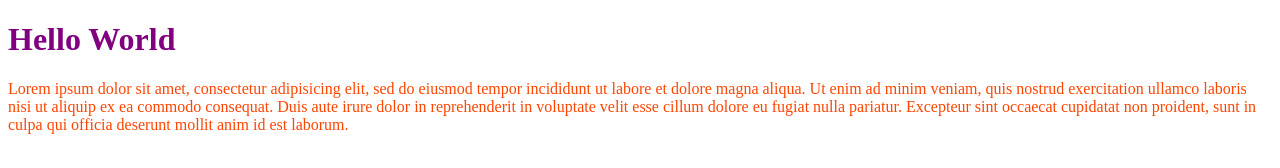
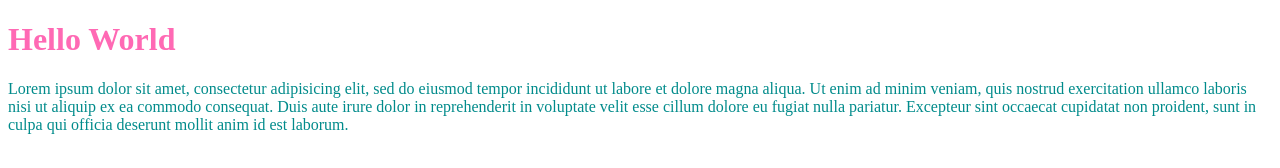
Before and after one commit to zinniagfarrell/zinniagfarrell.github.io, a plain HTML site: page index.html in a window 1280 px wide. Drawn offline with Linux system fonts and the light colour scheme.

Commit message:
Second Push
css color change

```diff
--- a/style/main.css
+++ b/style/main.css
@@ -1,6 +1,6 @@
 #helloTitle{
-	color: purple;
+	color: hotpink;
 }
 .bodyCopy{
-	color: orangered;
+	color: darkcyan;
 }
```
